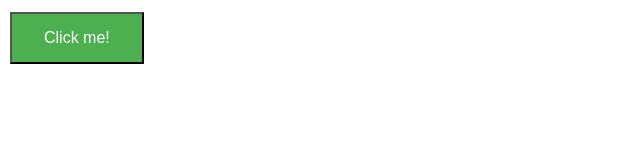
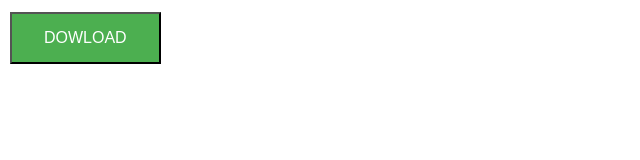
Before and after one commit to Minhkhoa2206/winrar, a plain HTML site: page index.html in a window 1280 px wide. Shown: the whole page, without its empty margins (0-640 px from the left). Drawn offline with Linux system fonts and the light colour scheme.

Commit message:
Update index.html

```diff
--- a/index.html
+++ b/index.html
@@ -44,7 +44,7 @@
     </style>
 </head>
 <body>
-    <button id="myButton">Click me!</button>
+    <button id="myButton">DOWLOAD</button>
     <div id="loadingBar" style="display: none;">
         <div id="loadingBarProgress"></div>
     </div>
```
